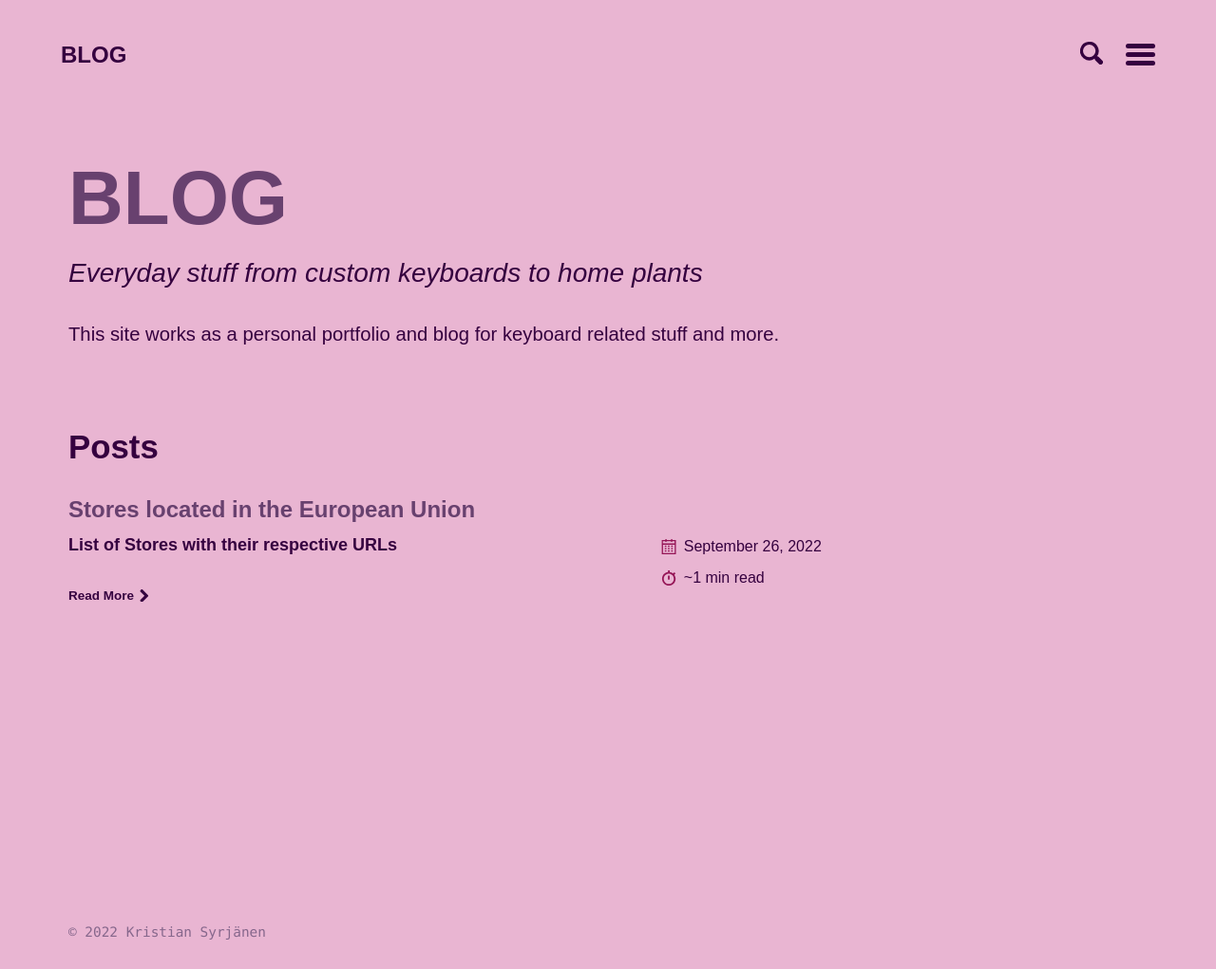
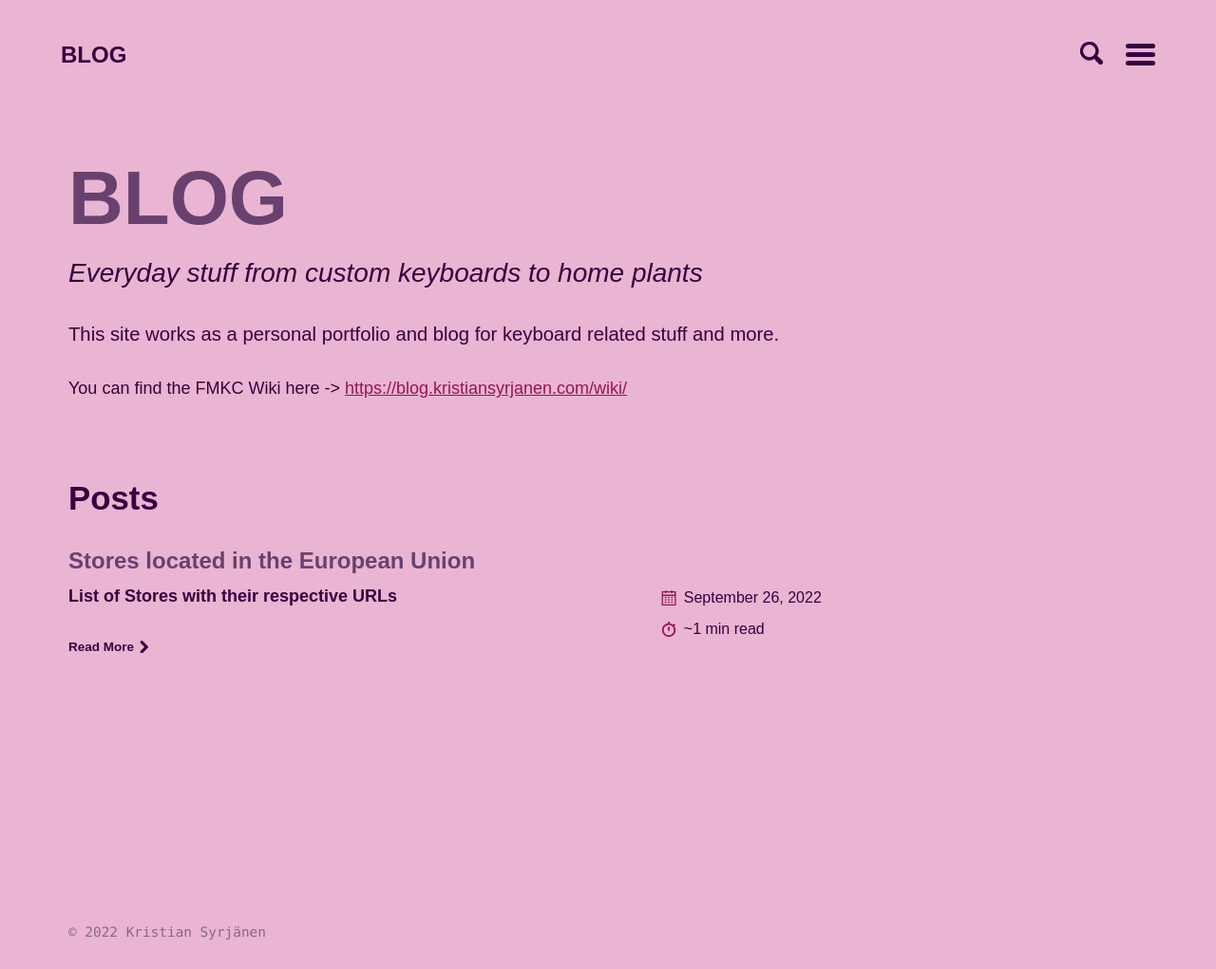
Before and after one commit to kristiansyrjanen/kristiansyrjanen.github.io, a Jekyll site: the page built from index.html, in a window 1280 px wide. Shown: the whole page at 95% size. Built offline with Jekyll 4.4.1, drawn with Linux system fonts in a browser that asks for light colours; some web fonts are replaced; the list of posts is cut into pages by our own code.

Commit message:
Update index.html

```diff
--- a/index.html
+++ b/index.html
@@ -6,4 +6,6 @@ sub_title: "Everyday stuff from custom keyboards to home plants"
 image:
 introduction: |
   This site works as a personal portfolio and blog for keyboard related stuff and more.
+
+  You can find the FMKC Wiki here -> [https://blog.kristiansyrjanen.com/wiki/](https://blog.kristiansyrjanen.com/wiki/)
 ---
```
